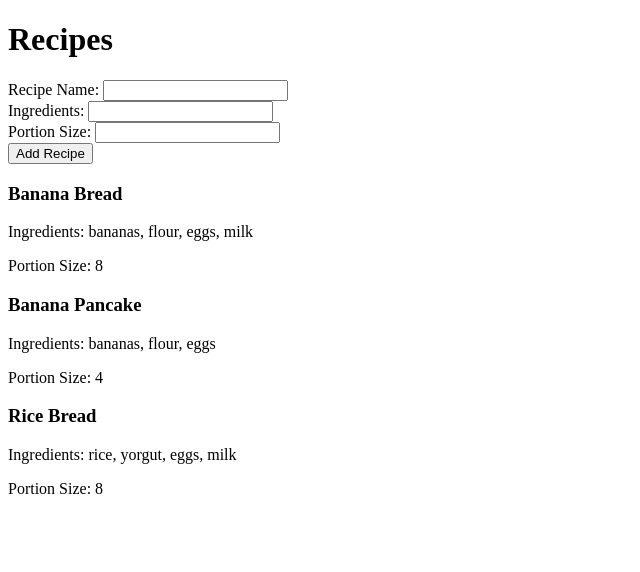
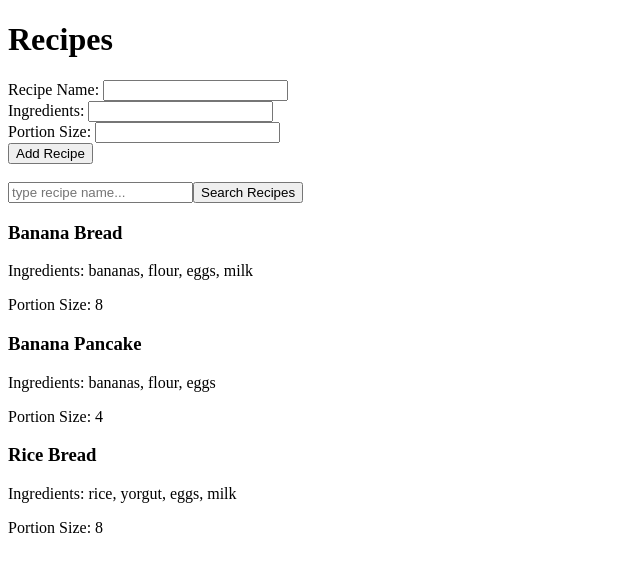
Before and after one commit to RehReis/RecipeBook, a React app: page / in a window 1280 px wide. Shown: the top 572 px of the page, without its empty margins (0-640 px from the left). Built offline with nearby package versions, Linux system fonts and the light colour scheme; the HTML template or start-up script is replaced by a standard one.

Commit message:
Created SearchRecipes component and implemented searchRecipes method in app

```diff
--- a/client/src/components/App.jsx
+++ b/client/src/components/App.jsx
@@ -1,6 +1,7 @@
 import React from 'react';
 import RecipeList from './RecipeList.jsx';
 import AddRecipe from './AddRecipe.jsx';
+import SearchRecipes from './SearchRecipes.jsx';
 
 class App extends React.Component {
   constructor(props) {
@@ -10,7 +11,8 @@ class App extends React.Component {
         {name: 'Banana Bread', ingredients: 'bananas, flour, eggs, milk', portion: 8},
         {name: 'Banana Pancake', ingredients: 'bananas, flour, eggs', portion: 4},
         {name: 'Rice Bread', ingredients: 'rice, yorgut, eggs, milk', portion: 8}
-      ]
+      ],
+      searchedRecipe: ''
     }
   }
 
@@ -22,12 +24,20 @@ class App extends React.Component {
     })
   }
 
+  searchRecipes(recipeName) {
+    this.setState({
+      searchedRecipe: recipeName.toLowerCase()
+    })
+  }
+
   render() {
     return (
       <div>
         <h1>Recipes</h1>
         <AddRecipe addRecipe={this.addRecipe.bind(this)}/>
-        <RecipeList recipes={this.state.recipes}/>
+        <br></br>
+        <SearchRecipes searchRecipes={this.searchRecipes.bind(this)}/>
+        <RecipeList recipes={this.state.recipes} searchedRecipe={this.state.searchedRecipe}/>
       </div>
     )
   }
--- a/client/src/components/RecipeList.jsx
+++ b/client/src/components/RecipeList.jsx
@@ -1,10 +1,17 @@
 import React from 'react';
 import Recipe from './Recipe.jsx';
 
-function RecipeList({recipes}) {
+function RecipeList({recipes, searchedRecipe}) {
   return (
     <div>
-      {recipes.map((recipe, index) => {
+      {(searchedRecipe ?
+        recipes.filter(recipe => {
+          let currentRecipe = recipe.name.toLowerCase();
+          return currentRecipe.includes(searchedRecipe);
+        })
+        :
+        recipes)
+        .map((recipe, index) => {
         return <Recipe key={index} recipe={recipe}/>
       })
       }
--- /dev/null
+++ b/client/src/components/SearchRecipes.jsx
@@ -0,0 +1,14 @@
+import React from 'react';
+
+function SearchRecipes({searchRecipes}) {
+  let recipeName = React.createRef();
+
+  return (
+    <div>
+       <input ref={recipeName} placeholder='type recipe name...'/>
+        <button onClick={()=> searchRecipes(recipeName.current.value)}>Search Recipes</button>
+    </div>
+  )
+}
+
+export default SearchRecipes;
```
Also changed, not shown: 1 other file (tests, documents, lock files or other folders).
